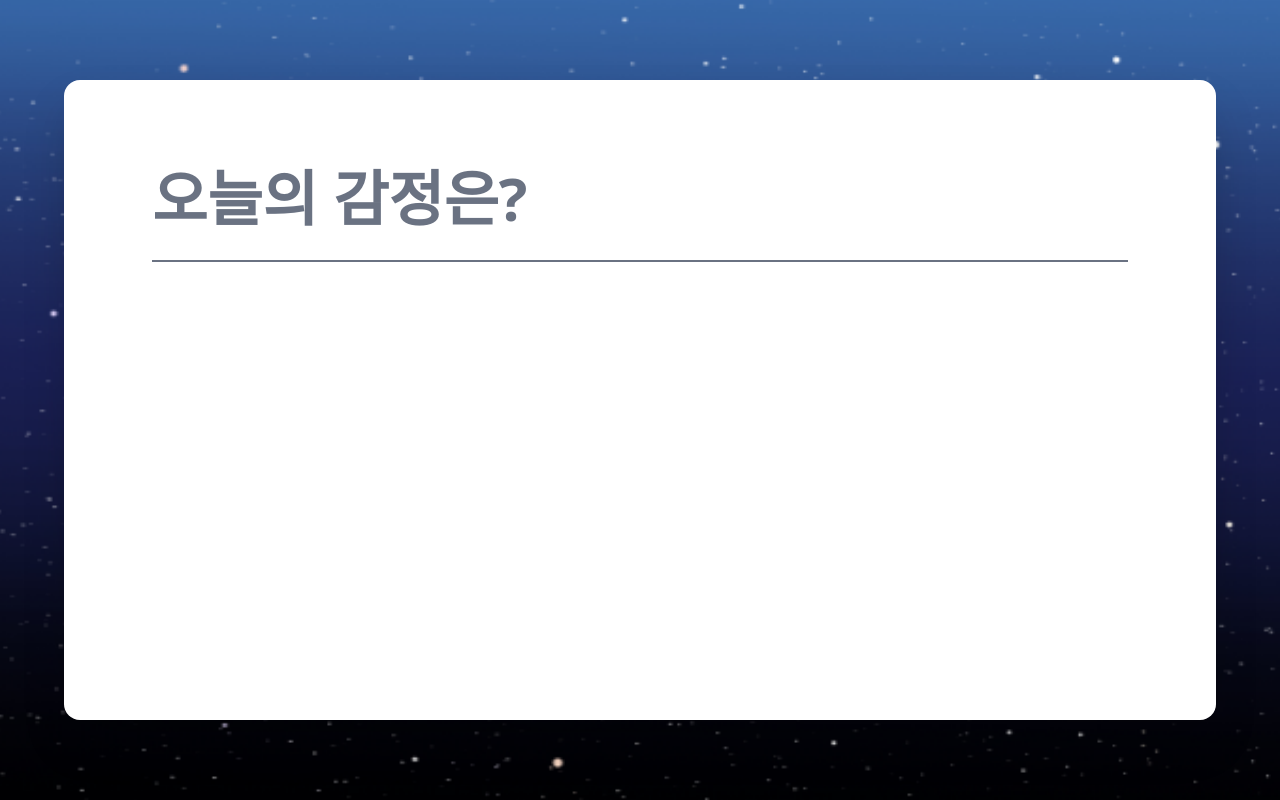
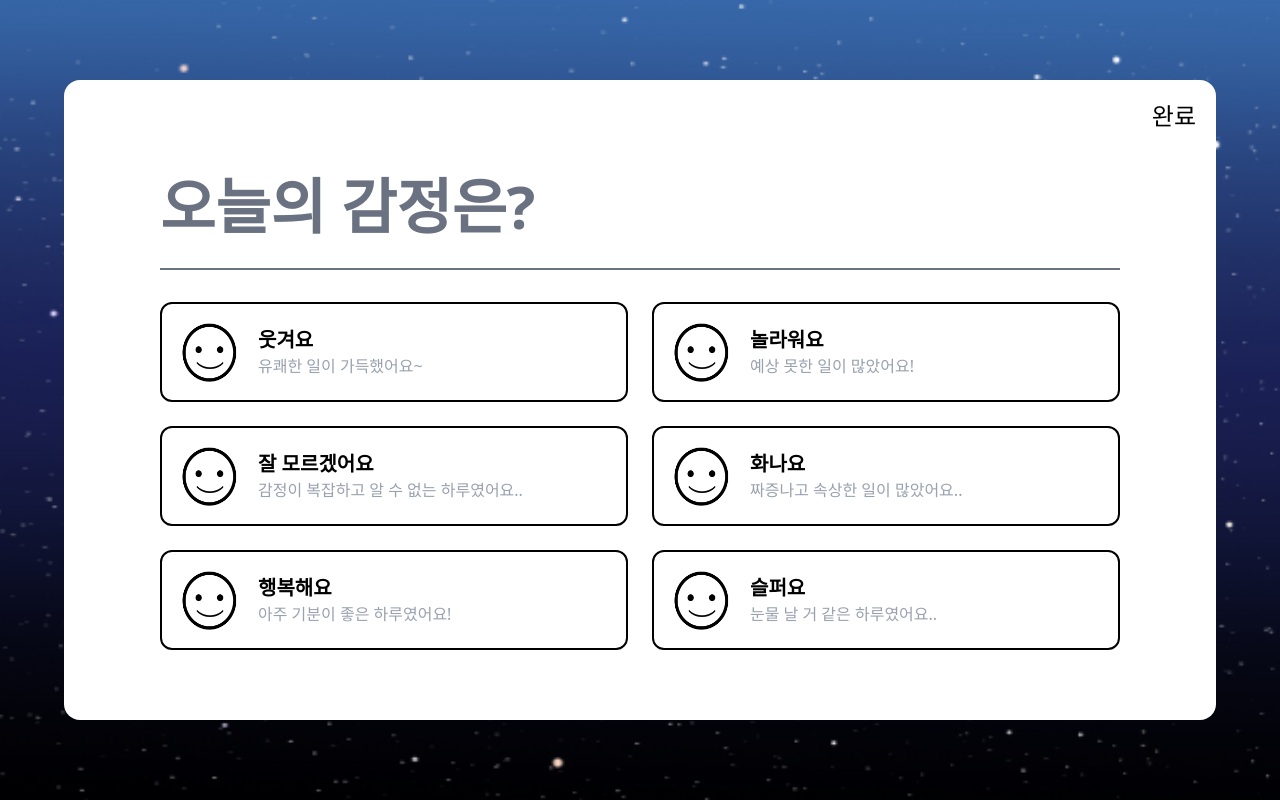
Before and after one commit to 2025-YU-SE-Project/Starlet_web, a React (Vite) app: page / in a window 1280 px wide. Built offline with nearby package versions, Linux system fonts and the light colour scheme.

Commit message:
감정 선택 페이지 구현

```diff
--- a/src/pages/Emotion.jsx
+++ b/src/pages/Emotion.jsx
@@ -1,20 +1,71 @@
-import React from "react";
+import React, { useState } from "react";
 import backgroundImage from "../assets/background.png";
+import smile from "../assets/smile.png";
+
+const emotions = [
+  { title: "웃겨요", subtitle: "유쾌한 일이 가득했어요~" },
+  { title: "놀라워요", subtitle: "예상 못한 일이 많았어요!" },
+  {
+    title: "잘 모르겠어요",
+    subtitle: "감정이 복잡하고 알 수 없는 하루였어요..",
+  },
+  { title: "화나요", subtitle: "짜증나고 속상한 일이 많았어요.." },
+  { title: "행복해요", subtitle: "아주 기분이 좋은 하루였어요!" },
+  { title: "슬퍼요", subtitle: "눈물 날 거 같은 하루였어요.." },
+];
 
 const Emotion = () => {
+  const [selected, setSelected] = useState(null);
+
   return (
     <div
       className="w-full h-screen bg-cover bg-center flex items-center justify-center"
       style={{ backgroundImage: `url(${backgroundImage})` }}
     >
-      <div className="bg-white w-[90%] h-[80%] rounded-2xl shadow-2xl p-22 relative">
-        <h1 className="text-6xl font-bold text-gray-500 text-left">
-          오늘의 감정은?
-        </h1>
+      <div className="bg-white w-[90%] h-[80%] rounded-2xl p-24 relative overflow-auto">
+        <button className="absolute top-5 right-5 text-2xl text-black transition hover:scale-90">
+          완료
+        </button>
+
+        <h1 className="text-6xl font-bold text-gray-500">오늘의 감정은?</h1>
         <hr className="my-8 text-gray-500 border-t-2" />
+
+        <div className="grid grid-cols-1 md:grid-cols-2 gap-6">
+          {" "}
+          {/* 모바일에서는 1열로 나타나고 태블릿 이상 크기에서는 2열로 나타남 */}
+          {emotions.map(({ title, subtitle }) => (
+            <EmotionButton
+              key={title}
+              img={smile}
+              title={title}
+              subtitle={subtitle}
+              isSelected={selected === title}
+              onClick={() => setSelected(title)}
+            />
+          ))}
+        </div>
       </div>
     </div>
   );
 };
 
+const EmotionButton = ({ img, title, subtitle, isSelected, onClick }) => (
+  <button
+    onClick={onClick}
+    className={`flex items-center border-2 space-x-4 p-4 rounded-xl transition text-left
+      ${
+        isSelected
+          ? "bg-black/20 border-2 border-black"
+          : "bg-white hover:bg-gray-200"
+      }`}
+  >
+    {/* 감정 선택 시 호버 */}
+    <img src={img} alt={title} className="w-16 h-16" />
+    <div>
+      <div className="text-xl font-bold text-black">{title}</div>
+      <div className="text-gray-400">{subtitle}</div>
+    </div>
+  </button>
+);
+
 export default Emotion;
--- a/src/pages/SignUp.jsx
+++ b/src/pages/SignUp.jsx
@@ -64,7 +64,7 @@ const SignUp = () => {
                 type="password"
                 placeholder="비밀번호 확인"
                 value={checkPassword}
-                onChange={(e) => validPassword(e.target.value)} // 여기 핵심!
+                onChange={(e) => validPassword(e.target.value)}
                 className="bg-black/20 border border-white text-white placeholder-white p-3 rounded w-full"
               />
               {errorPassword === "notCollect" && (
```
Also changed, not shown: src/assets/smile.png (added).
